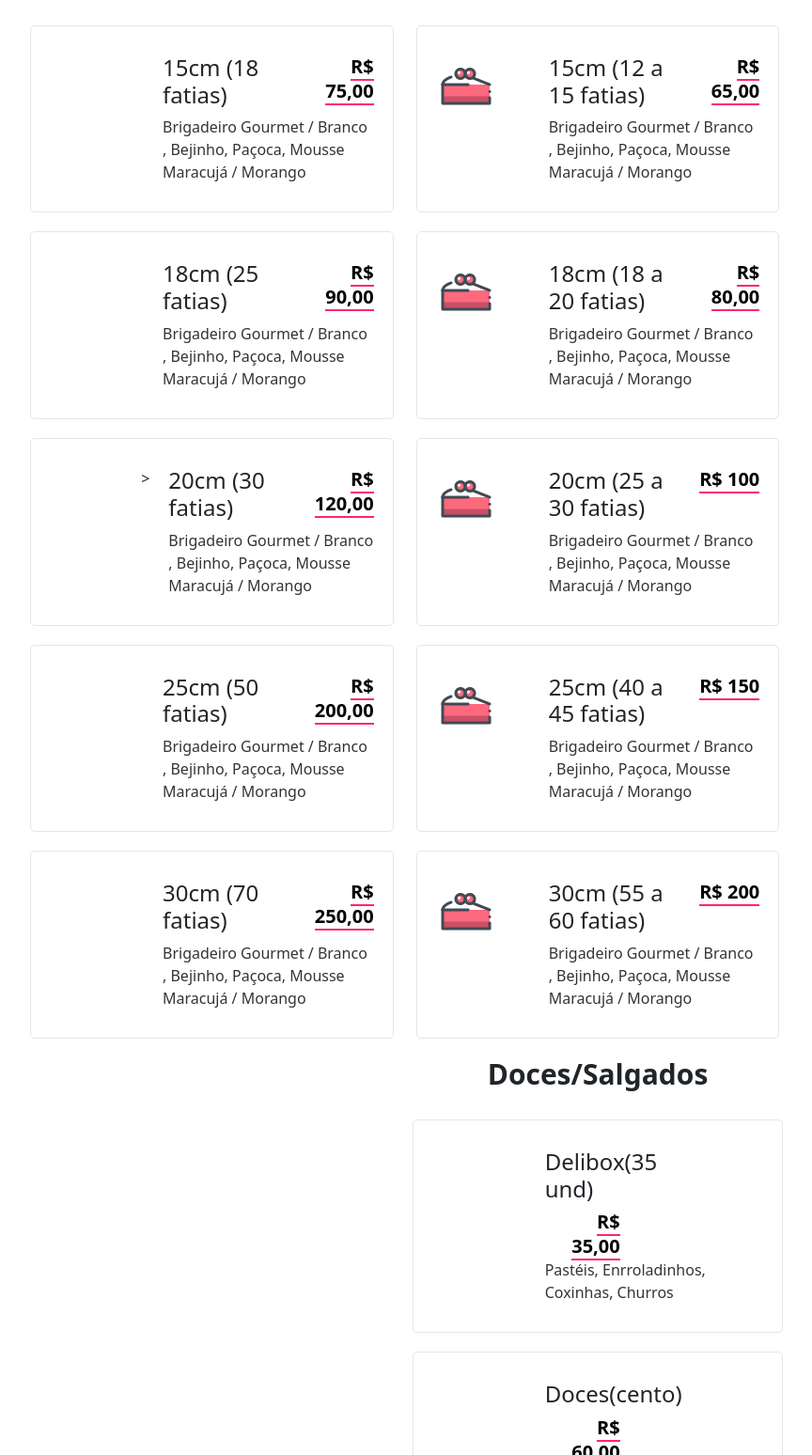
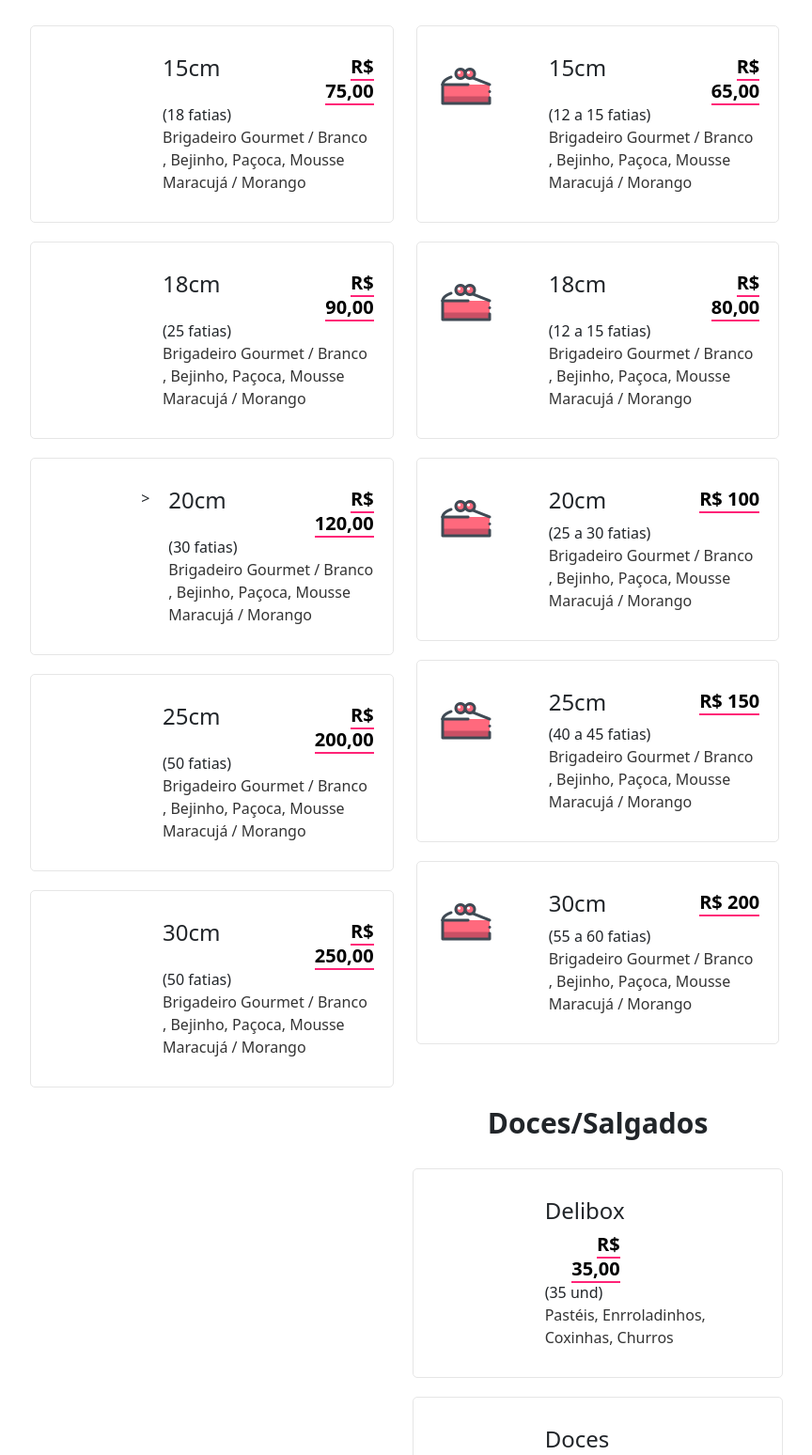
Before and after one commit to Ronildofonseca/VitrineDosBolos, a plain HTML site: page index.html in a window 1280 px wide. Shown: the part 4730-6278 px from the top of the page at 94% size, without its empty margins (4-868 px from the left). Drawn offline with nearby package versions, Linux system fonts and the light colour scheme.

Commit message:
Alterações no index

```diff
--- a/index.html
+++ b/index.html
@@ -538,12 +538,13 @@
               <div class="text">
                 <div class="d-flex">
                   <div class="one-half">
-                    <h3 class="menu-title">15cm (18 fatias)</h3>
+                    <h3 class="menu-title">15cm</h3>
                   </div>
                   <div class="one-forth">
                     <span class="price">R$ 75,00</span>
                   </div>
                 </div>
+                <label for="">(18 fatias)</label>
                 <p><span>Brigadeiro Gourmet / Branco </span>, <span>Bejinho</span>,
                   <span>Paçoca</span>,
                   <span>Mousse Maracujá / Morango</span>
@@ -555,12 +556,14 @@
               <div class="text">
                 <div class="d-flex">
                   <div class="one-half">
-                    <h3 class="menu-title">18cm (25 fatias)</h3>
+                    <h3 class="menu-title">18cm </h3>
                   </div>
+
                   <div class="one-forth">
                     <span class="price">R$ 90,00</span>
                   </div>
                 </div>
+                <label for="">(25 fatias)</label>
                 <p><span>Brigadeiro Gourmet / Branco </span>, <span>Bejinho</span>,
                   <span>Paçoca</span>,
                   <span>Mousse Maracujá / Morango</span>
@@ -572,12 +575,14 @@
               <div class="text">
                 <div class="d-flex">
                   <div class="one-half">
-                    <h3 class="menu-title">20cm (30 fatias)</h3>
+                    <h3 class="menu-title">20cm</h3>
+
                   </div>
                   <div class="one-forth">
                     <span class="price">R$ 120,00</span>
                   </div>
                 </div>
+                <label for=""> (30 fatias)</label>
                 <p><span>Brigadeiro Gourmet / Branco </span>, <span>Bejinho</span>,
                   <span>Paçoca</span>,
                   <span>Mousse Maracujá / Morango</span>
@@ -589,12 +594,14 @@
               <div class="text">
                 <div class="d-flex">
                   <div class="one-half">
-                    <h3 class="menu-title">25cm (50 fatias)</h3>
+                    <h3 class="menu-title">25cm</h3>
+
                   </div>
                   <div class="one-forth">
                     <span class="price">R$ 200,00</span>
                   </div>
                 </div>
+                <label for=""> (50 fatias)</label>
                 <p><span>Brigadeiro Gourmet / Branco </span>, <span>Bejinho</span>,
                   <span>Paçoca</span>,
                   <span>Mousse Maracujá / Morango</span>
@@ -606,12 +613,14 @@
               <div class="text">
                 <div class="d-flex">
                   <div class="one-half">
-                    <h3 class="menu-title">30cm (70 fatias)</h3>
+                    <h3 class="menu-title">30cm</h3>
+
                   </div>
                   <div class="one-forth">
                     <span class="price">R$ 250,00</span>
                   </div>
                 </div>
+                <label for=""> (50 fatias)</label>
                 <p><span>Brigadeiro Gourmet / Branco </span>, <span>Bejinho</span>,
                   <span>Paçoca</span>,
                   <span>Mousse Maracujá / Morango</span>
@@ -629,12 +638,14 @@
               <div class="text">
                 <div class="d-flex">
                   <div class="one-half">
-                    <h3 class="menu-title">15cm (12 a 15 fatias)</h3>
+                    <h3 class="menu-title">15cm </h3>
                   </div>
+
                   <div class="one-forth">
                     <span class="price">R$ 65,00</span>
                   </div>
                 </div>
+                <label for="">(12 a 15 fatias)</label>
                 <p><span>Brigadeiro Gourmet / Branco </span>, <span>Bejinho</span>,
                   <span>Paçoca</span>,
                   <span>Mousse Maracujá / Morango</span>
@@ -647,12 +658,14 @@
               <div class="text">
                 <div class="d-flex">
                   <div class="one-half">
-                    <h3 class="menu-title">18cm (18 a 20 fatias)</h3>
+                    <h3 class="menu-title">18cm </h3>
+
                   </div>
                   <div class="one-forth">
                     <span class="price">R$ 80,00</span>
                   </div>
                 </div>
+                <label for="">(12 a 15 fatias)</label>
                 <p><span>Brigadeiro Gourmet / Branco </span>, <span>Bejinho</span>,
                   <span>Paçoca</span>,
                   <span>Mousse Maracujá / Morango</span>
@@ -665,12 +678,14 @@
               <div class="text">
                 <div class="d-flex">
                   <div class="one-half">
-                    <h3 class="menu-title">20cm (25 a 30 fatias)</h3>
+                    <h3 class="menu-title">20cm</h3>
+
                   </div>
                   <div class="one-forth">
                     <span class="price">R$ 100</span>
                   </div>
                 </div>
+                <label for=""> (25 a 30 fatias)</label>
                 <p><span>Brigadeiro Gourmet / Branco </span>, <span>Bejinho</span>,
                   <span>Paçoca</span>,
                   <span>Mousse Maracujá / Morango</span>
@@ -683,12 +698,14 @@
               <div class="text">
                 <div class="d-flex">
                   <div class="one-half">
-                    <h3 class="menu-title">25cm (40 a 45 fatias)</h3>
+                    <h3 class="menu-title">25cm </h3>
+
                   </div>
                   <div class="one-forth">
                     <span class="price">R$ 150</span>
                   </div>
                 </div>
+                <label for="">(40 a 45 fatias)</label>
                 <p><span>Brigadeiro Gourmet / Branco </span>, <span>Bejinho</span>,
                   <span>Paçoca</span>,
                   <span>Mousse Maracujá / Morango</span>
@@ -701,12 +718,13 @@
               <div class="text">
                 <div class="d-flex">
                   <div class="one-half">
-                    <h3 class="menu-title">30cm (55 a 60 fatias)</h3>
+                    <h3 class="menu-title">30cm </h3>
                   </div>
                   <div class="one-forth">
                     <span class="price">R$ 200</span>
                   </div>
                 </div>
+                <label for="">(55 a 60 fatias)</label>
                 <p><span>Brigadeiro Gourmet / Branco </span>, <span>Bejinho</span>,
                   <span>Paçoca</span>,
                   <span>Mousse Maracujá / Morango</span>
@@ -725,13 +743,15 @@
             <div class="text">
               <div class="d-flex">
                 <div class="one-half">
-                  <h3 class="menu-title">Delibox(35 und)</h3>
+                  <h3 class="menu-title">Delibox</h3>
+
                 </div>
 
               </div>
               <div class="one-forth">
                 <span class="price">R$ 35,00</span>
               </div>
+              <label for="">(35 und)</label>
               <p><span>Pastéis</span>, <span>Enrroladinhos</span>,
                 <span>Coxinhas</span>,
                 <span>Churros</span>
@@ -744,13 +764,15 @@
             <div class="text">
               <div class="d-flex">
                 <div class="one-half">
-                  <h3 class="menu-title">Doces(cento)</h3>
+                  <h3 class="menu-title">Doces</h3>
+
                 </div>
 
               </div>
               <div class="one-forth">
                 <span class="price">R$ 60,00</span>
               </div>
+              <label for="">(cento)</label>
               <p><span>Brigadeiro Gourmet</span>, <span>Bejinho</span>,
                 <span>Copinho Recheado</span>,
                 <span>Truffas</span>
@@ -763,13 +785,15 @@
             <div class="text">
               <div class="d-flex">
                 <div class="one-half">
-                  <h3 class="menu-title">Salgados(cento)</h3>
+                  <h3 class="menu-title">Salgados</h3>
+
                 </div>
 
               </div>
               <div class="one-forth">
                 <span class="price">R$ 60,00</span>
               </div>
+              <label for="">(cento)</label>
               <p><span>Coxinhas</span>, <span>Bolinhos de queijo/misto</span>,
                 <span>Pastéis</span>,
                 <span>Empadas</span>
@@ -782,13 +806,15 @@
             <div class="text">
               <div class="d-flex">
                 <div class="one-half">
-                  <h3 class="menu-title">Donuts (und)</h3>
+                  <h3 class="menu-title">Donuts </h3>
+
                 </div>
 
               </div>
               <div class="one-forth">
                 <span class="price">R$ 7,00</span>
               </div>
+              <label for="">(und)</label>
               <p><span>Doce de Leite</span>, <span>Brigadeiro</span>,
                 <span>Bejinho</span>
               </p>
```
